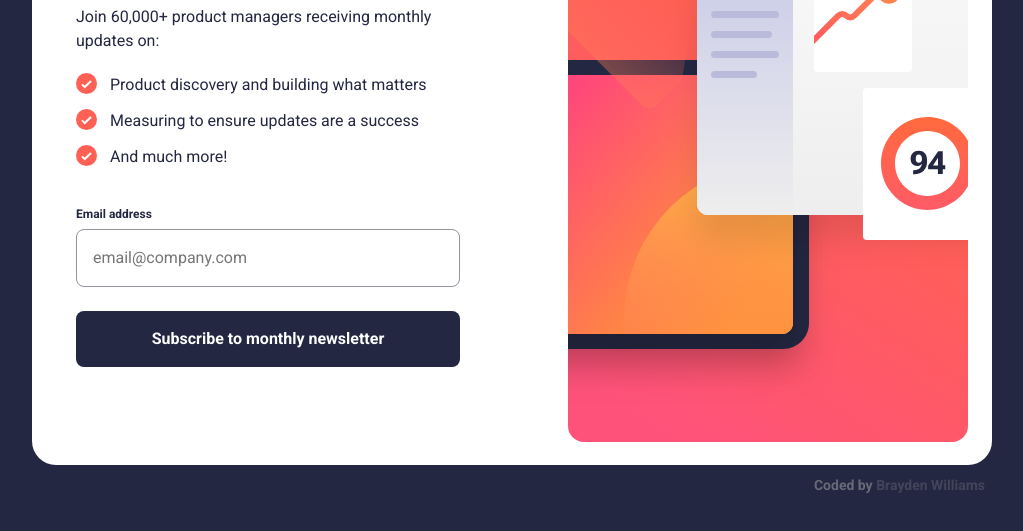
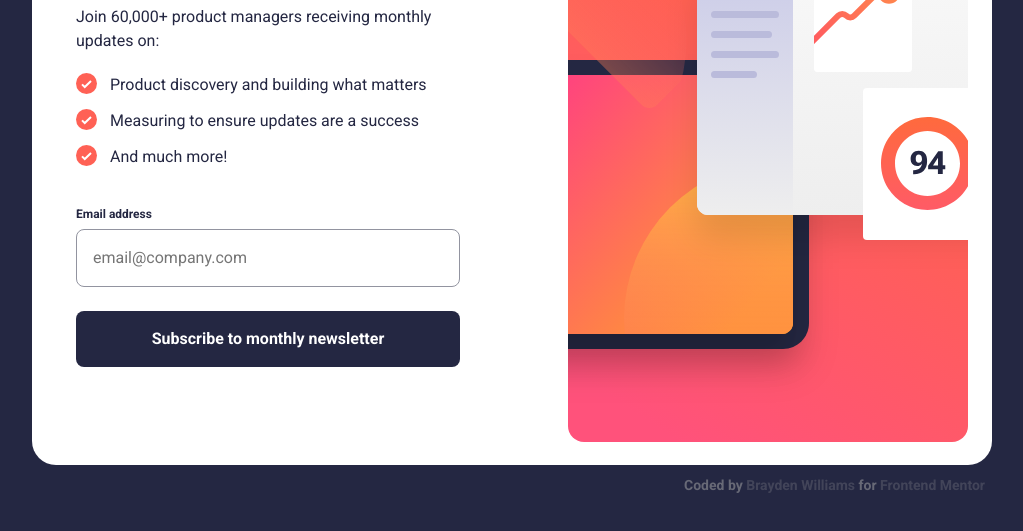
Before and after one commit to redstar504/css-newsletter-signup, a plain HTML site: page index.html in a window 1280 px wide. Shown: the part 255-786 px from the top of the page, without its empty margins (128-1151 px from the left). Drawn offline with Linux system fonts and the light colour scheme.

Commit message:
add attribution

```diff
--- a/index.html
+++ b/index.html
@@ -27,6 +27,7 @@
     <footer>
         <div>
             Coded by <a href="http://github.com/redstar504">Brayden Williams</a>
+            for <a href="https://frontendmentor.io">Frontend Mentor</a>
         </div>
     </footer>
 </article>
```
